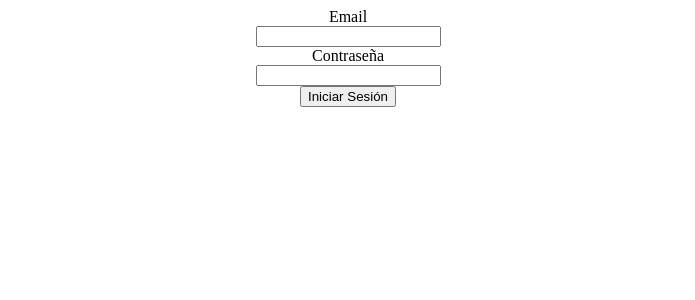
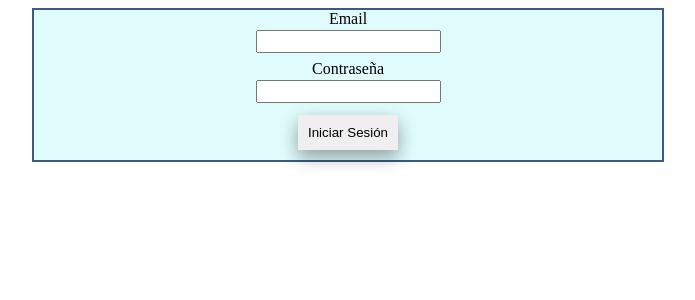
Before and after one commit to MetalTiger/test-project, an Angular app: page / in a window 1280 px wide. Shown: the top 300 px of the page, without its empty margins (292-987 px from the left). Built offline with nearby package versions, Linux system fonts and the light colour scheme.

Commit message:
Definir estilos para HTML

```diff
--- a/src/app/login/login-form/login-form.component.css
+++ b/src/app/login/login-form/login-form.component.css
@@ -0,0 +1,46 @@
+form{
+
+    border: 2px #3D5A80 solid;
+
+    background-color: #E0FBFC;
+
+    margin-left: 25%;
+    margin-right: 25%;
+
+}
+
+input{
+
+    padding: 2px;
+
+    margin-top: 2px;
+    margin-bottom: 7px;
+
+    box-sizing: border-box;
+
+}
+
+button{
+
+    margin-top: 5px;
+    margin-bottom: 10px;
+    padding: 10px;
+
+    border-style: none;
+
+    box-shadow: 0 8px 16px 0 rgba(0,0,0,0.2), 0 6px 20px 0 rgba(0,0,0,0.19);
+
+    transition-duration: 0.4s;
+
+}
+
+button:hover{
+
+    background-color: #293241;
+
+    color: white;
+
+    cursor: pointer;
+
+
+}
```
